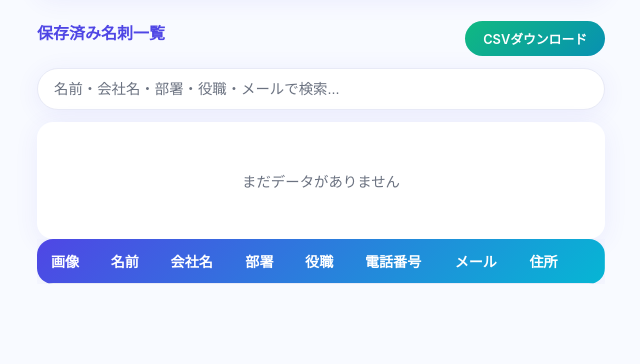
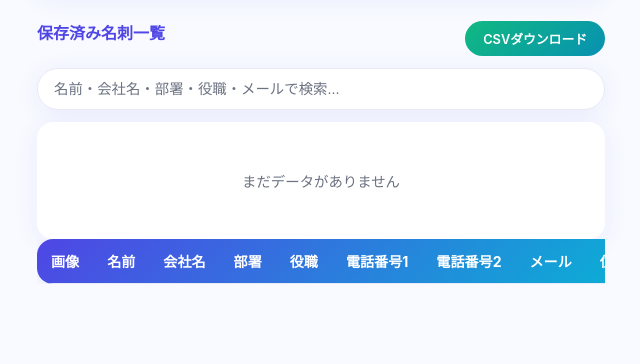
Before and after one commit to ogu0815/meishi-app-, a Flask app: page / in a window 1280 px wide. Shown: the part 546-910 px from the top of the page, without its empty margins (319-959 px from the left). Run offline with Flask 3, Linux system fonts and the light colour scheme; the visitor is signed in with stand-in values (Sample User, id 1); data that the repository does not hold is empty.

Commit message:
電話番号2件対応・OCR精度向上

```diff
--- a/app.py
+++ b/app.py
@@ -80,22 +80,138 @@ def allowed_file(filename):
     return "." in filename and filename.rsplit(".", 1)[1].lower() in ALLOWED_EXTENSIONS
 
 
+def detect_and_crop_cards(image_path):
+    """
+    画像から名刺領域を検出してクロップした画像リストを返す。
+    名刺が1枚しか検出されない or 検出失敗の場合は元画像をそのまま返す。
+    """
+    import cv2
+    import numpy as np
+
+    img = cv2.imread(image_path)
+    if img is None:
+        return [image_path]  # 読み込めない場合は元画像
+
+    h_img, w_img = img.shape[:2]
+    img_area = h_img * w_img
+
+    gray    = cv2.cvtColor(img, cv2.COLOR_BGR2GRAY)
+    blurred = cv2.GaussianBlur(gray, (7, 7), 0)
+    edges   = cv2.Canny(blurred, 30, 120)
+    # 輪郭を繋げる
+    kernel  = np.ones((5, 5), np.uint8)
+    dilated = cv2.dilate(edges, kernel, iterations=2)
+
+    contours, _ = cv2.findContours(dilated, cv2.RETR_EXTERNAL, cv2.CHAIN_APPROX_SIMPLE)
+
+    candidates = []
+    for cnt in contours:
+        area = cv2.contourArea(cnt)
+        # 画像全体の3%〜80%の面積のものを対象
+        if area < img_area * 0.03 or area > img_area * 0.80:
+            continue
+        x, y, w, h = cv2.boundingRect(cnt)
+        ratio = w / h if h > 0 else 0
+        # 名刺のアスペクト比：横置き(1.3〜2.2) or 縦置き(0.45〜0.77)
+        if 1.3 <= ratio <= 2.2 or 0.45 <= ratio <= 0.77:
+            candidates.append((x, y, w, h, area))
+
+    # 重複する領域をマージ（IoUで判定）
+    def iou(a, b):
+        ax, ay, aw, ah, _ = a
+        bx, by, bw, bh, _ = b
+        ix = max(ax, bx); iy = max(ay, by)
+        iw = min(ax+aw, bx+bw) - ix
+        ih = min(ay+ah, by+bh) - iy
+        if iw <= 0 or ih <= 0:
+            return 0
+        inter = iw * ih
+        union = aw*ah + bw*bh - inter
+        return inter / union if union > 0 else 0
+
+    filtered = []
+    for c in sorted(candidates, key=lambda x: -x[4]):
+        if all(iou(c, f) < 0.4 for f in filtered):
+            filtered.append(c)
+
+    # 1枚以下 or 検出失敗 → 元画像のまま
+    if len(filtered) <= 1:
+        return [image_path]
+
+    # 各名刺をクロップして保存
+    cropped_paths = []
+    for i, (x, y, w, h, _) in enumerate(filtered):
+        pad = 10  # 少し余白を持たせる
+        x1 = max(0, x - pad); y1 = max(0, y - pad)
+        x2 = min(w_img, x + w + pad); y2 = min(h_img, y + h + pad)
+        cropped = img[y1:y2, x1:x2]
+        crop_id   = uuid.uuid4().hex
+        crop_path = os.path.join(SAVED_FOLDER, f"{crop_id}.jpg")
+        cv2.imwrite(crop_path, cropped)
+        cropped_paths.append(crop_path)
+
+    return cropped_paths
+
+
+def preprocess_image(image_path):
+    """OCR精度向上のための画像前処理"""
+    from PIL import ImageEnhance, ImageFilter
+    img = Image.open(image_path).convert("RGB")
+
+    # 小さすぎる画像は拡大（Vision APIは高解像度が有利）
+    w, h = img.size
+    if w < 1200:
+        scale = 1200 / w
+        img = img.resize((int(w * scale), int(h * scale)), Image.LANCZOS)
+
+    # シャープネス強調
+    img = img.filter(ImageFilter.SHARPEN)
+    img = img.filter(ImageFilter.SHARPEN)
+
+    # コントラスト強調
+    img = ImageEnhance.Contrast(img).enhance(1.3)
+
+    # 明るさ調整
+    img = ImageEnhance.Brightness(img).enhance(1.05)
+
+    # 前処理済み画像を一時保存
+    pre_path = image_path.replace(".jpg", "_pre.jpg")
+    img.save(pre_path, "JPEG", quality=95)
+    return pre_path
+
+
 def extract_text(image_path):
     """Google Vision API で画像からテキストを抽出する"""
-    client = _get_vision_client()
-    with open(image_path, "rb") as f:
-        content = f.read()
-    image = vision.Image(content=content)
-    response = client.text_detection(image=image)
-    if response.error.message:
-        raise RuntimeError(f"Vision API エラー: {response.error.message}")
-    texts = response.text_annotations
-    return texts[0].description if texts else ""
+    # 前処理
+    pre_path = preprocess_image(image_path)
+    try:
+        client = _get_vision_client()
+        with open(pre_path, "rb") as f:
+            content = f.read()
+        image = vision.Image(content=content)
+        # 日本語ヒントを追加して精度向上
+        image_context = vision.ImageContext(language_hints=["ja", "en"])
+        response = client.text_detection(image=image, image_context=image_context)
+        if response.error.message:
+            raise RuntimeError(f"Vision API エラー: {response.error.message}")
+        texts = response.text_annotations
+        return texts[0].description if texts else ""
+    finally:
+        # 前処理済み一時ファイルを削除
+        if os.path.exists(pre_path):
+            os.remove(pre_path)
 
 
-def extract_phone(text):
+def extract_phones(text):
+    """電話番号を最大2件抽出して返す"""
     matches = re.findall(r'(?:\+81[-\s]?)?0\d{1,4}[-\s]?\d{2,4}[-\s]?\d{3,4}', text)
-    return matches[0].strip() if matches else ""
+    # 重複除去
+    seen = []
+    for m in matches:
+        m = m.strip()
+        if m not in seen:
+            seen.append(m)
+    return seen[:2]  # 最大2件
 
 
 def extract_email(text):
@@ -225,13 +341,15 @@ def extract_address(text):
 
 
 def parse_card(text, filename):
+    phones = extract_phones(text)
     return {
         "ファイル名": filename,
         "名前":       extract_name(text),
         "会社名":     extract_company(text),
         "部署":       extract_department(text),
         "役職":       extract_title(text),
-        "電話番号":   extract_phone(text),
+        "電話番号1":  phones[0] if len(phones) > 0 else "",
+        "電話番号2":  phones[1] if len(phones) > 1 else "",
         "メール":     extract_email(text),
         "住所":       extract_address(text),
     }
@@ -393,11 +511,29 @@ def upload():
             # 画像ファイル（JPG / PNG / HEIC / TIFF）
             img = Image.open(tmp_path).convert("RGB")
             img.save(saved_path, "JPEG", quality=85)
-            text = extract_text(saved_path)
-            cards = parse_multiple_cards(text, file.filename)
-            for card in cards:
-                card["画像"] = saved_filename
-            all_cards = cards
+
+            # 名刺を個別にクロップ（複数枚検出時）
+            cropped_paths = detect_and_crop_cards(saved_path)
+
+            if len(cropped_paths) > 1:
+                # 複数枚検出：クロップ画像ごとにOCR
+                for crop_path in cropped_paths:
+                    crop_filename = os.path.basename(crop_path)
+                    text = extract_text(crop_path)
+                    cards = parse_multiple_cards(text, file.filename)
+                    for card in cards:
+                        card["画像"] = crop_filename
+                    all_cards.extend(cards)
+                # 元画像（全体）は不要なので削除
+                if os.path.exists(saved_path):
+                    os.remove(saved_path)
+            else:
+                # 1枚のみ：元画像のままOCR
+                text = extract_text(saved_path)
+                cards = parse_multiple_cards(text, file.filename)
+                for card in cards:
+                    card["画像"] = saved_filename
+                all_cards = cards
 
         return jsonify({"success": True, "cards": all_cards, "count": len(all_cards)})
 
--- a/requirements.txt
+++ b/requirements.txt
@@ -7,3 +7,4 @@ google-auth>=2.0.0
 google-cloud-vision>=3.0.0
 gunicorn>=21.0.0
 PyMuPDF>=1.23.0
+opencv-python-headless>=4.8.0
--- a/storage.py
+++ b/storage.py
@@ -26,7 +26,7 @@ EXCEL_FILE = "meishi_data.xlsx"
 CSV_FILE   = "meishi_data.csv"
 
 # ヘッダー列（全モード共通）
-COLUMNS = ["ファイル名", "画像", "名前", "会社名", "部署", "役職", "電話番号", "メール", "住所"]
+COLUMNS = ["ファイル名", "画像", "名前", "会社名", "部署", "役職", "電話番号1", "電話番号2", "メール", "住所"]
 
 # アプリのベースURL（スプレッドシートの画像リンク生成に使用）
 # Render.com デプロイ後は環境変数 APP_BASE_URL に本番URLを設定する
--- a/templates/index.html
+++ b/templates/index.html
@@ -79,7 +79,8 @@
                 <th>会社名</th>
                 <th>部署</th>
                 <th>役職</th>
-                <th>電話番号</th>
+                <th>電話番号1</th>
+                <th>電話番号2</th>
                 <th>メール</th>
                 <th>住所</th>
                 <th></th>
@@ -106,7 +107,8 @@
         <div class="edit-field"><label>会社名</label><input type="text" id="edit会社名"></div>
         <div class="edit-field"><label>部署</label><input type="text" id="edit部署"></div>
         <div class="edit-field"><label>役職</label><input type="text" id="edit役職"></div>
-        <div class="edit-field"><label>電話番号</label><input type="text" id="edit電話番号"></div>
+        <div class="edit-field"><label>電話番号1</label><input type="text" id="edit電話番号1"></div>
+        <div class="edit-field"><label>電話番号2</label><input type="text" id="edit電話番号2"></div>
         <div class="edit-field"><label>メール</label><input type="email" id="editメール"></div>
         <div class="edit-field"><label>住所</label><input type="text" id="edit住所"></div>
         <div class="edit-actions">
@@ -221,7 +223,8 @@
             <tr><th>会社名</th><td><input class="result-input" id="${cardId}_会社名" value="${data["会社名"] || ""}"></td></tr>
             <tr><th>部署</th><td><input class="result-input" id="${cardId}_部署" value="${data["部署"] || ""}"></td></tr>
             <tr><th>役職</th><td><input class="result-input" id="${cardId}_役職" value="${data["役職"] || ""}"></td></tr>
-            <tr><th>電話番号</th><td><input class="result-input" id="${cardId}_電話番号" value="${data["電話番号"] || ""}"></td></tr>
+            <tr><th>電話番号1</th><td><input class="result-input" id="${cardId}_電話番号1" value="${data["電話番号1"] || ""}"></td></tr>
+            <tr><th>電話番号2</th><td><input class="result-input" id="${cardId}_電話番号2" value="${data["電話番号2"] || ""}"></td></tr>
             <tr><th>メール</th><td><input class="result-input" id="${cardId}_メール" value="${data["メール"] || ""}"></td></tr>
             <tr><th>住所</th><td><input class="result-input" id="${cardId}_住所" value="${data["住所"] || ""}"></td></tr>
           </table>
@@ -335,7 +338,8 @@
             </div>
           </div>
           <div class="meishi-card-detail">
-            ${r["電話番号"] ? `<div class="detail-item"><div class="detail-label">📞 電話</div><div class="detail-value">${r["電話番号"]}</div></div>` : ""}
+            ${r["電話番号1"] ? `<div class="detail-item"><div class="detail-label">📞 電話1</div><div class="detail-value">${r["電話番号1"]}</div></div>` : ""}
+            ${r["電話番号2"] ? `<div class="detail-item"><div class="detail-label">📞 電話2</div><div class="detail-value">${r["電話番号2"]}</div></div>` : ""}
             ${r["メール"] ? `<div class="detail-item"><div class="detail-label">✉️ メール</div><div class="detail-value">${r["メール"]}</div></div>` : ""}
             ${r["部署"] ? `<div class="detail-item"><div class="detail-label">🏢 部署</div><div class="detail-value">${r["部署"]}</div></div>` : ""}
             ${r["住所"] ? `<div class="detail-item" style="grid-column:1/-1"><div class="detail-label">📍 住所</div><div class="detail-value">${r["住所"]}</div></div>` : ""}
@@ -358,7 +362,8 @@
           <td>${r["会社名"] || ""}</td>
           <td>${r["部署"] || ""}</td>
           <td>${r["役職"] || ""}</td>
-          <td>${r["電話番号"] || ""}</td>
+          <td>${r["電話番号1"] || ""}</td>
+          <td>${r["電話番号2"] || ""}</td>
           <td>${r["メール"] || ""}</td>
           <td>${r["住所"] || ""}</td>
           <td class="td-actions">
@@ -390,7 +395,7 @@
 
     // ---- 編集モーダル ----
     const editModal = document.getElementById("editModal");
-    const editFields = ["名前", "会社名", "部署", "役職", "電話番号", "メール", "住所"];
+    const editFields = ["名前", "会社名", "部署", "役職", "電話番号1", "電話番号2", "メール", "住所"];
 
     function openEditModal(index) {
       const r = allRecords[index];
```
